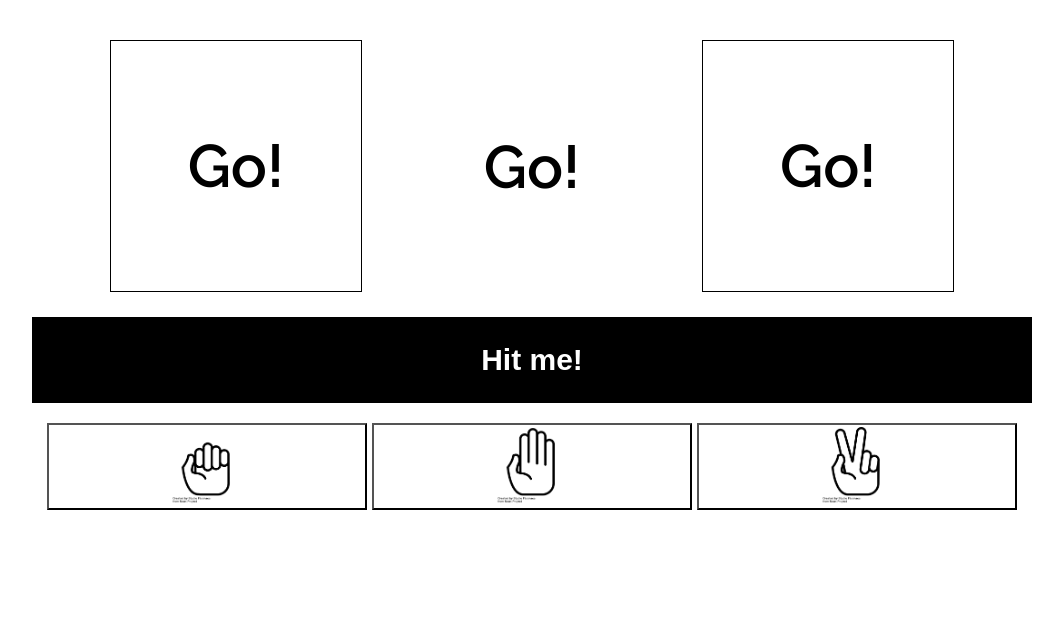
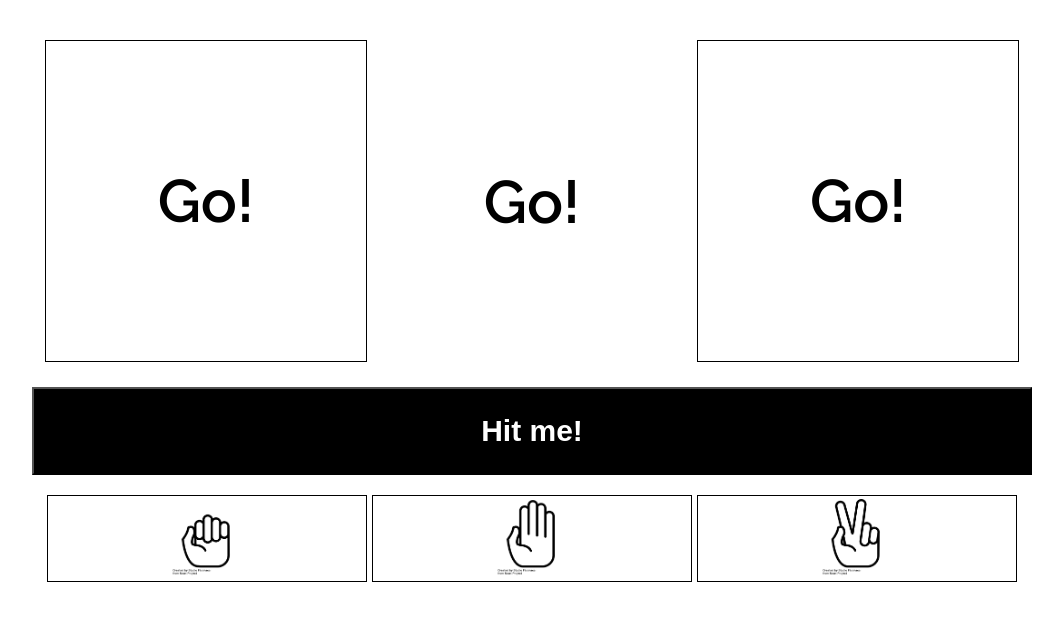
Before and after one commit to charliefurniss/rockpaperscissors, a PHP site: page / in a window 1280 px wide. Shown: the part 95-716 px from the top of the page, without its empty margins (108-1171 px from the left). Run offline with PHP 8.4, Linux system fonts and the light colour scheme; some libraries are stand-ins or nearby versions; some web fonts are replaced.

Commit message:
game squares equal to icon buttons

```diff
--- a/css/styles.css
+++ b/css/styles.css
@@ -94,17 +94,16 @@ header h1 {
 
 .game-area {
 
-	height: 250px;
-	width: 250px;
+	height: 0;
+	padding-bottom: 32%;
+	width: 32%;
 	display: inline-block;
 	position: relative;
-	margin: 20px;
+	margin: 20px 0;
 
 }
 
-.game-area-icon,
-#message-area,
-#start-button {
+.simple-border {
 
 	border: 1px solid black;
 
--- a/index.html
+++ b/index.html
@@ -20,13 +20,13 @@
 		</div> -->
 
 		<div id="gameplay-area" class="row">
-			<div id="computer-area" class="game-area game-area-icon">
+			<div id="computer-area" class="game-area game-area-icon simple-border">
 				<span class="countdown">Go!</span>
 			</div>
 			<div id="countdown-area" class="game-area game-area-number">
 				<span class="countdown">Go!</span>
 			</div>
-			<div id="player-area" class="game-area game-area-icon">
+			<div id="player-area" class="game-area game-area-icon simple-border">
 				<span class="countdown">Go!</span>
 			</div>
 		</div>
@@ -36,11 +36,11 @@
 
 		<div id="button-icon-container">
 
-			<input class="button-icon" id="button-rock" type="submit" value="" ng-click="game.selectRock()">
+			<input class="button-icon simple-border" id="button-rock" type="submit" value="" ng-click="game.selectRock()">
 
-			<input class="button-icon" id="button-paper" type="submit" value="" ng-click="game.selectPaper()">
+			<input class="button-icon simple-border" id="button-paper" type="submit" value="" ng-click="game.selectPaper()">
 
-			<input class="button-icon" id="button-scissors" type="submit" value="" ng-click="game.selectScissors()">
+			<input class="button-icon simple-border" id="button-scissors" type="submit" value="" ng-click="game.selectScissors()">
 
 		</div>
 
```
